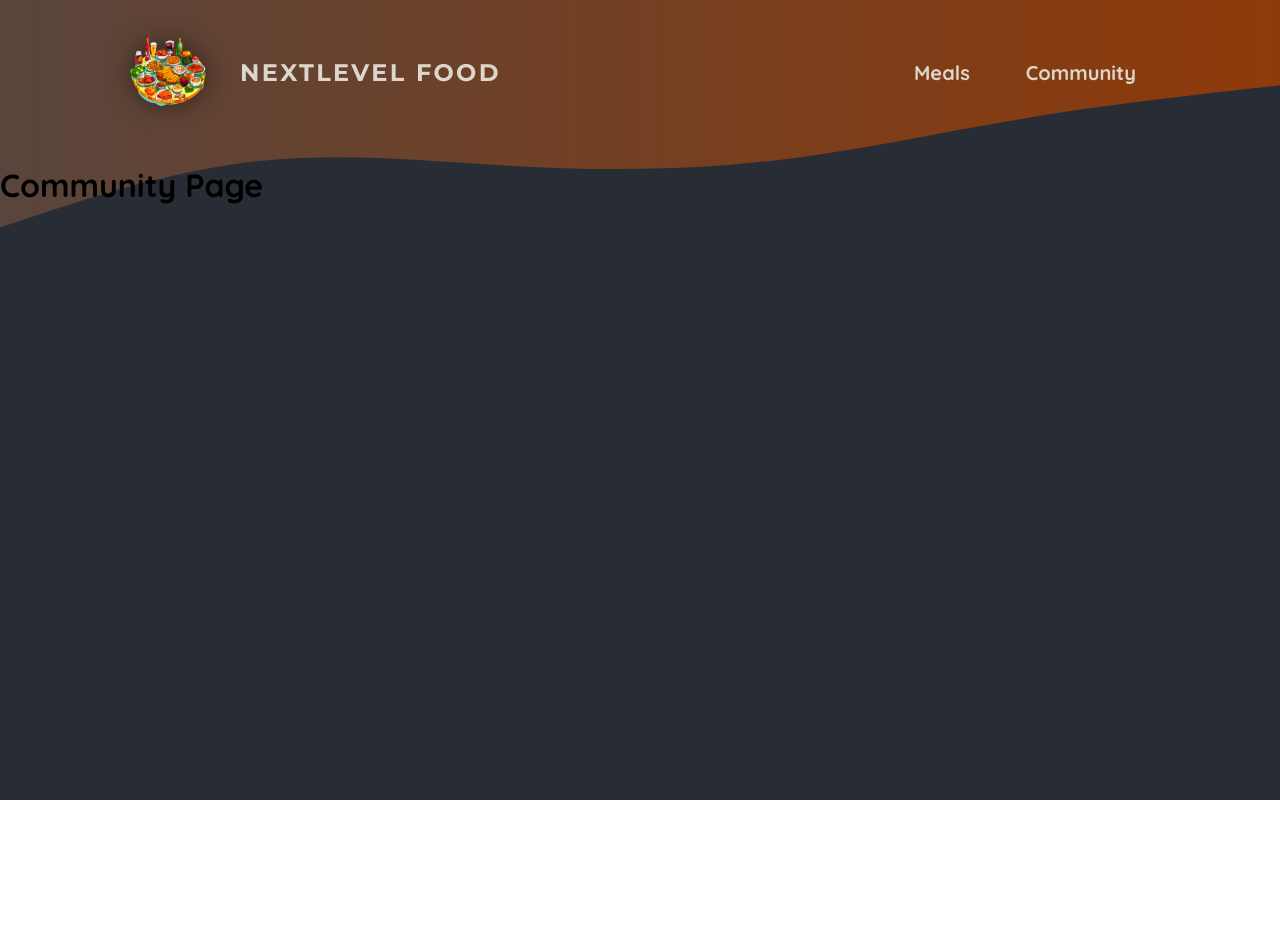
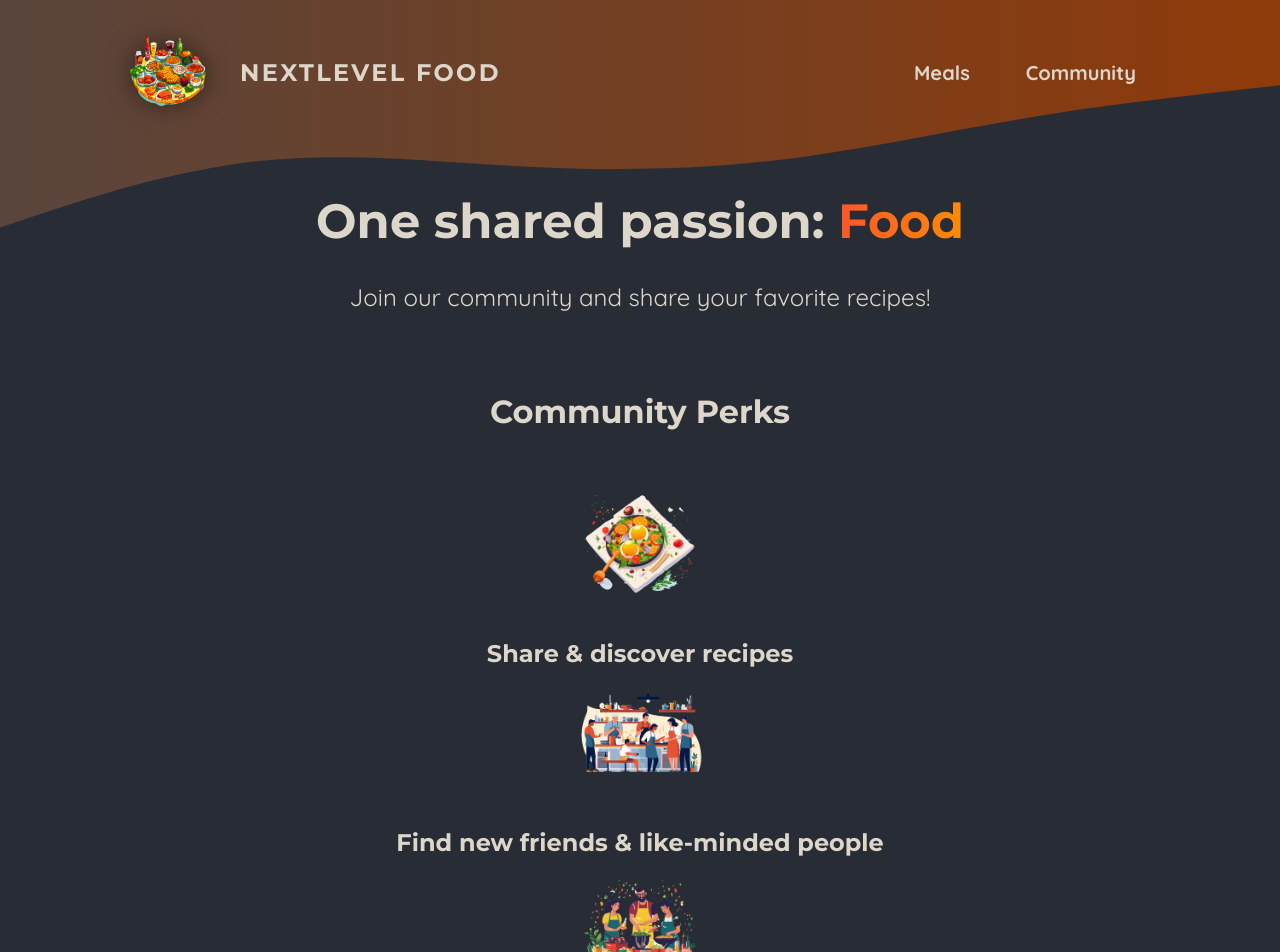
Before and after one commit to YordanZafirov/food-app, a Next.js app: page /community in a window 1280 px wide. Shown: the top 952 px of the page. Before the commit the page ends 800 px from the top, so only its background shows below. Built offline with nearby package versions, Linux system fonts and the light colour scheme.

Commit message:
chore: Update community page with new design and content

```diff
--- a/app/community/page.js
+++ b/app/community/page.js
@@ -1,9 +1,40 @@
-const CommunityPage = () => {
-    return (
-        <div>
-            <h1>Community Page</h1>
-        </div>
-    );
+import Image from 'next/image';
+
+import mealIcon from '@/assets/icons/meal.png';
+import communityIcon from '@/assets/icons/community.png';
+import eventsIcon from '@/assets/icons/events.png';
+import classes from './page.module.css';
+
+export default function CommunityPage() {
+  return (
+    <>
+      <header className={classes.header}>
+        <h1>
+          One shared passion: <span className={classes.highlight}>Food</span>
+        </h1>
+        <p>Join our community and share your favorite recipes!</p>
+      </header>
+      <main className={classes.main}>
+        <h2>Community Perks</h2>
+
+        <ul className={classes.perks}>
+          <li>
+            <Image src={mealIcon} alt="A delicious meal" />
+            <p>Share & discover recipes</p>
+          </li>
+          <li>
+            <Image src={communityIcon} alt="A crowd of people, cooking" />
+            <p>Find new friends & like-minded people</p>
+          </li>
+          <li>
+            <Image
+              src={eventsIcon}
+              alt="A crowd of people at a cooking event"
+            />
+            <p>Participate in exclusive events</p>
+          </li>
+        </ul>
+      </main>
+    </>
+  );
 }
-
-export default CommunityPage;
--- /dev/null
+++ b/app/community/page.module.css
@@ -0,0 +1,61 @@
+.header {
+    gap: 3rem;
+    margin: 3rem auto 5rem auto;
+    width: 90%;
+    max-width: 75rem;
+    color: #ddd6cb;
+    font-size: 1.5rem;
+    text-align: center;
+  }
+
+  .header h1 {
+    font-family: 'Montserrat', sans-serif;
+  }
+
+  .highlight {
+    background: linear-gradient(90deg, #f9572a, #ff8a05);
+    background-clip: text;
+    -webkit-background-clip: text;
+    -webkit-text-fill-color: transparent;
+  }
+
+  .main {
+    width: 90%;
+    max-width: 40rem;
+    margin: 0 auto;
+    text-align: center;
+  }
+
+  .main h2 {
+    font-family: 'Montserrat', sans-serif;
+    font-size: 2rem;
+    margin-bottom: 3rem;
+    color: #ddd6cb;
+  }
+
+  .perks {
+    list-style: none;
+    margin: 3rem 0;
+    padding: 0;
+  }
+
+  .perks li {
+    display: flex;
+    flex-direction: column;
+    align-items: center;
+    gap: 2rem;
+  }
+
+  .perks img {
+    width: 8rem;
+    height: 8rem;
+    object-fit: contain;
+  }
+
+  .perks p {
+    font-family: 'Montserrat', sans-serif;
+    font-size: 1.5rem;
+    font-weight: bold;
+    margin: 0;
+    color: #ddd6cb;
+  }
```
